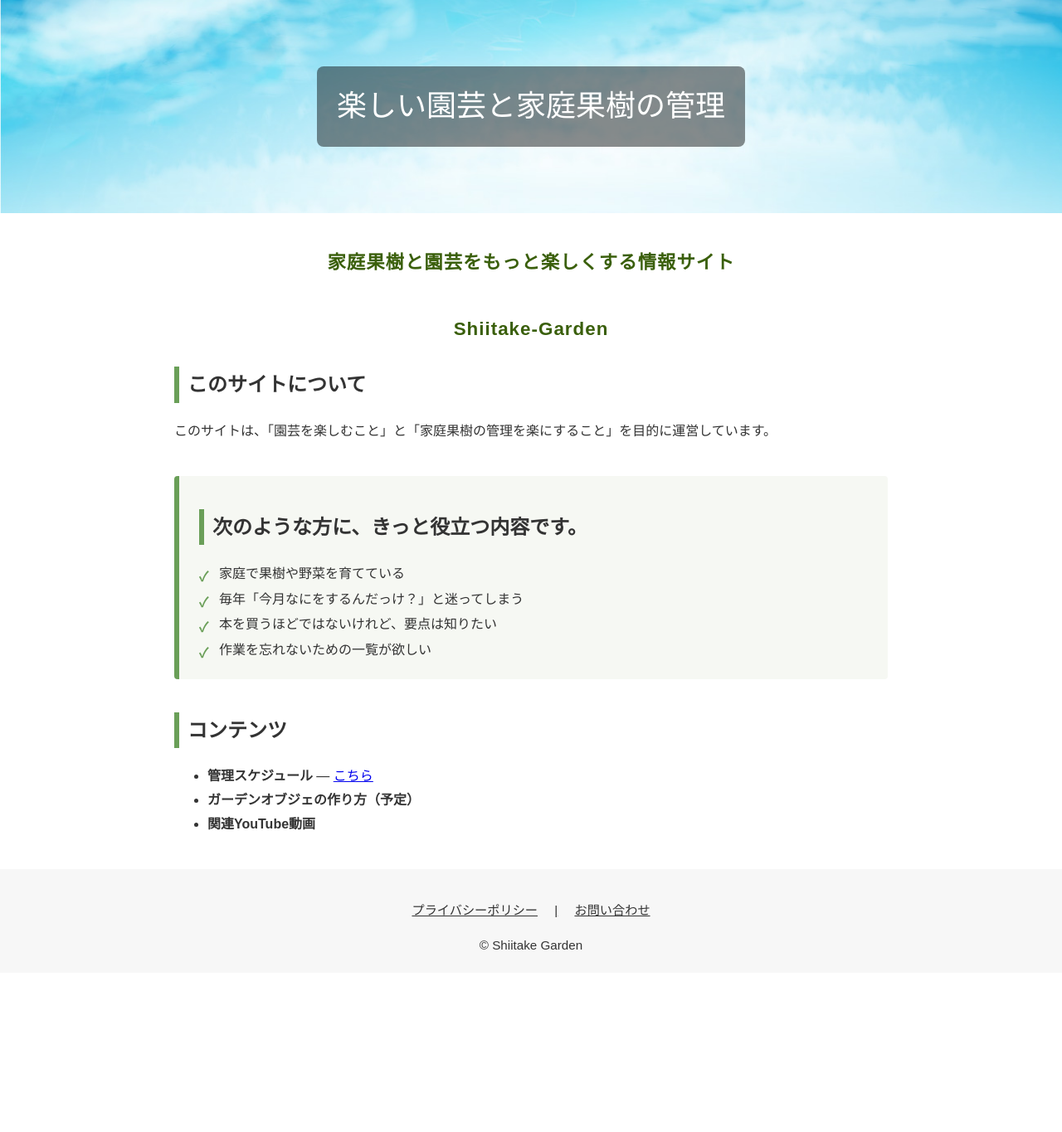
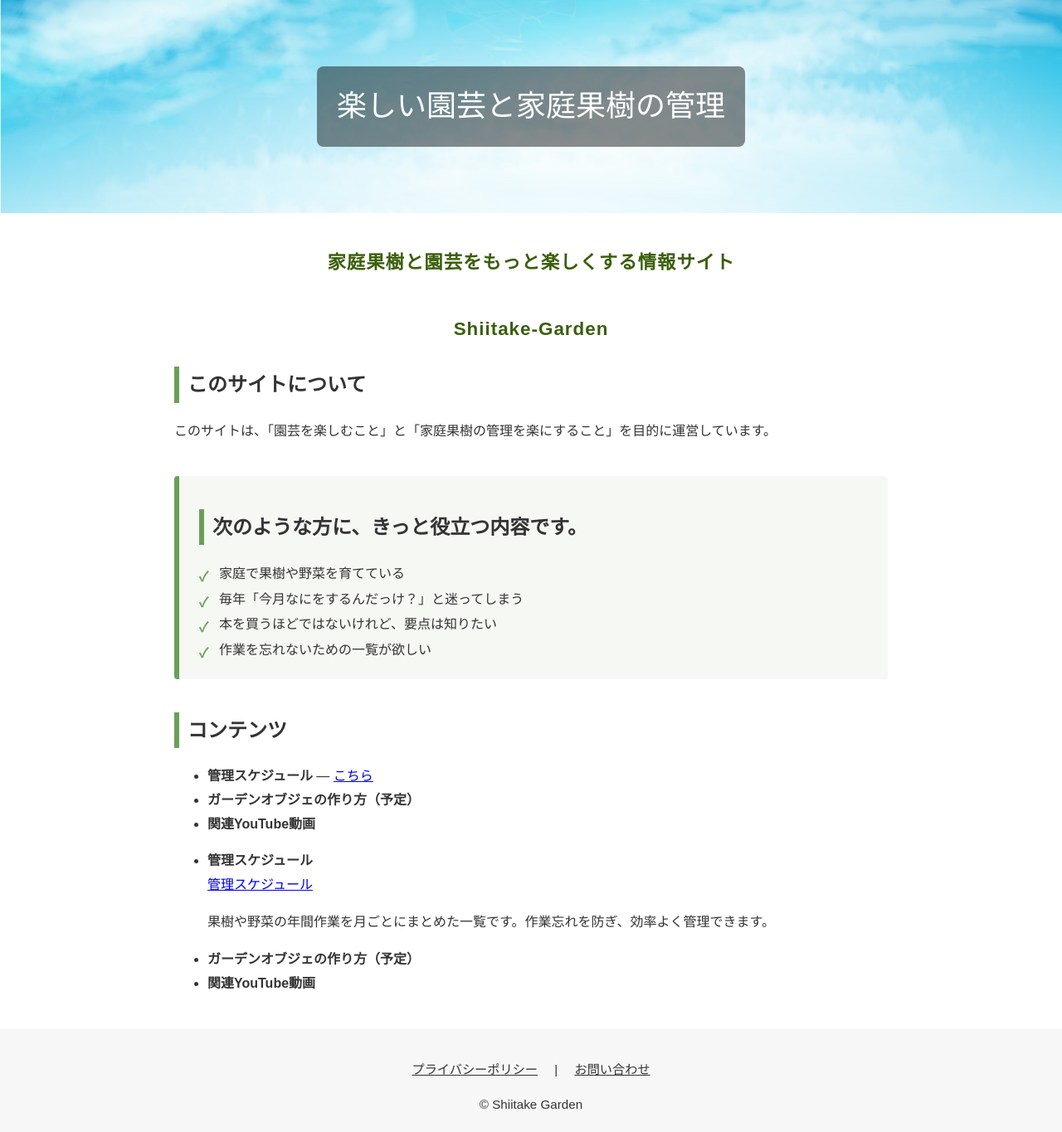
Before and after one commit to shiitake-garden/shiitake-garden.github.io, a Jekyll site: the page built from index.html, in a window 1280 px wide. Shown: the whole page at 83% size. Built offline with Jekyll 4.4.1, drawn with Linux system fonts in a browser that asks for light colours; before the commit the page ends 1173 px from its top, so only the background shows below that.

Commit message:
Update index.html

```diff
--- a/index.html
+++ b/index.html
@@ -23,6 +23,7 @@ description: 園芸を楽しみ、家庭果樹の管理を楽にするための
     <li>本を買うほどではないけれど、要点は知りたい</li>
     <li>作業を忘れないための一覧が欲しい</li>
   </ul>
+
 </section>
 
 <section>
@@ -32,4 +33,17 @@ description: 園芸を楽しみ、家庭果樹の管理を楽にするための
     <li><strong>ガーデンオブジェの作り方（予定）</strong></li>
     <li><strong>関連YouTube動画</strong></li>
   </ul>
+
+  <ul>
+    <li><strong>管理スケジュール</strong></a></li>
+    <div class="content-box">
+    <a href="schedule.html">管理スケジュール</a>
+    <p class="content-desc">果樹や野菜の年間作業を月ごとにまとめた一覧です。作業忘れを防ぎ、効率よく管理できます。</p>
+    </div>
+
+
+    <li><strong>ガーデンオブジェの作り方（予定）</strong></li>
+    <li><strong>関連YouTube動画</strong></li>
+  </ul>
+
 </section>
```
